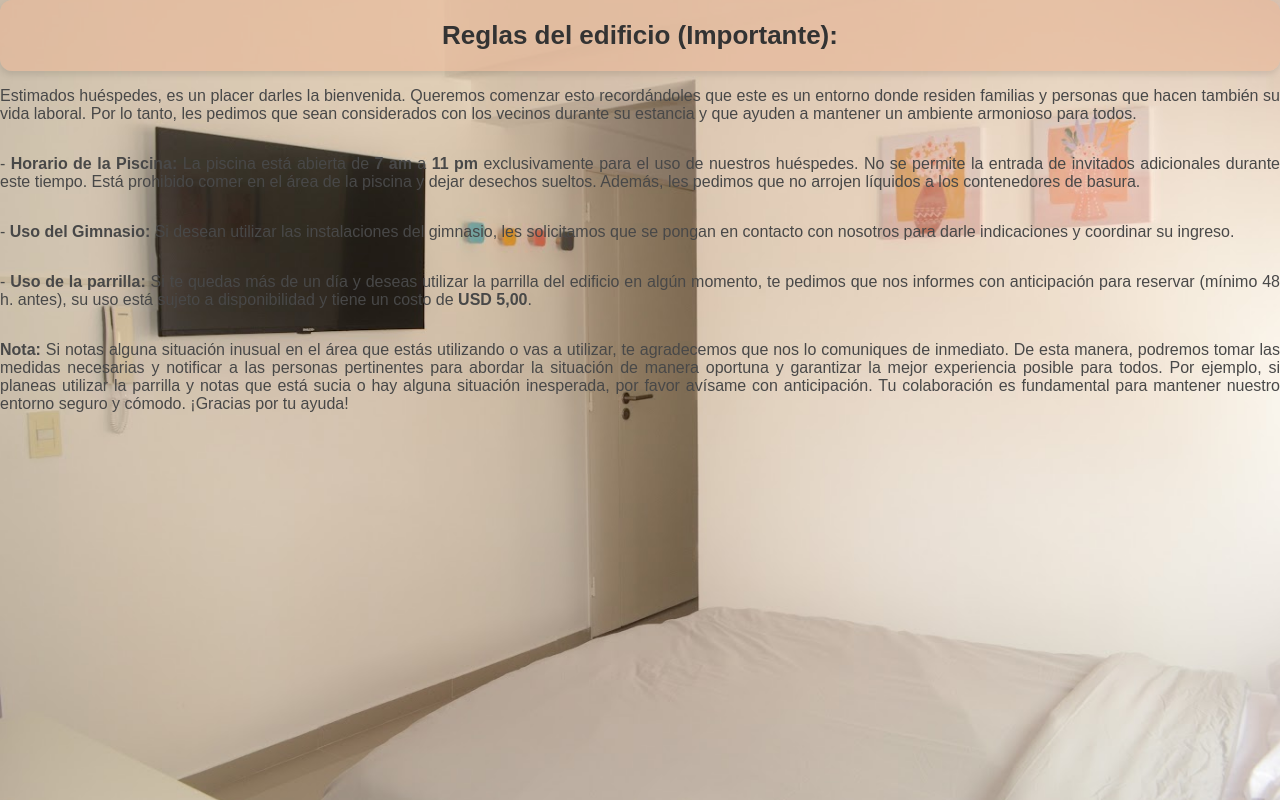
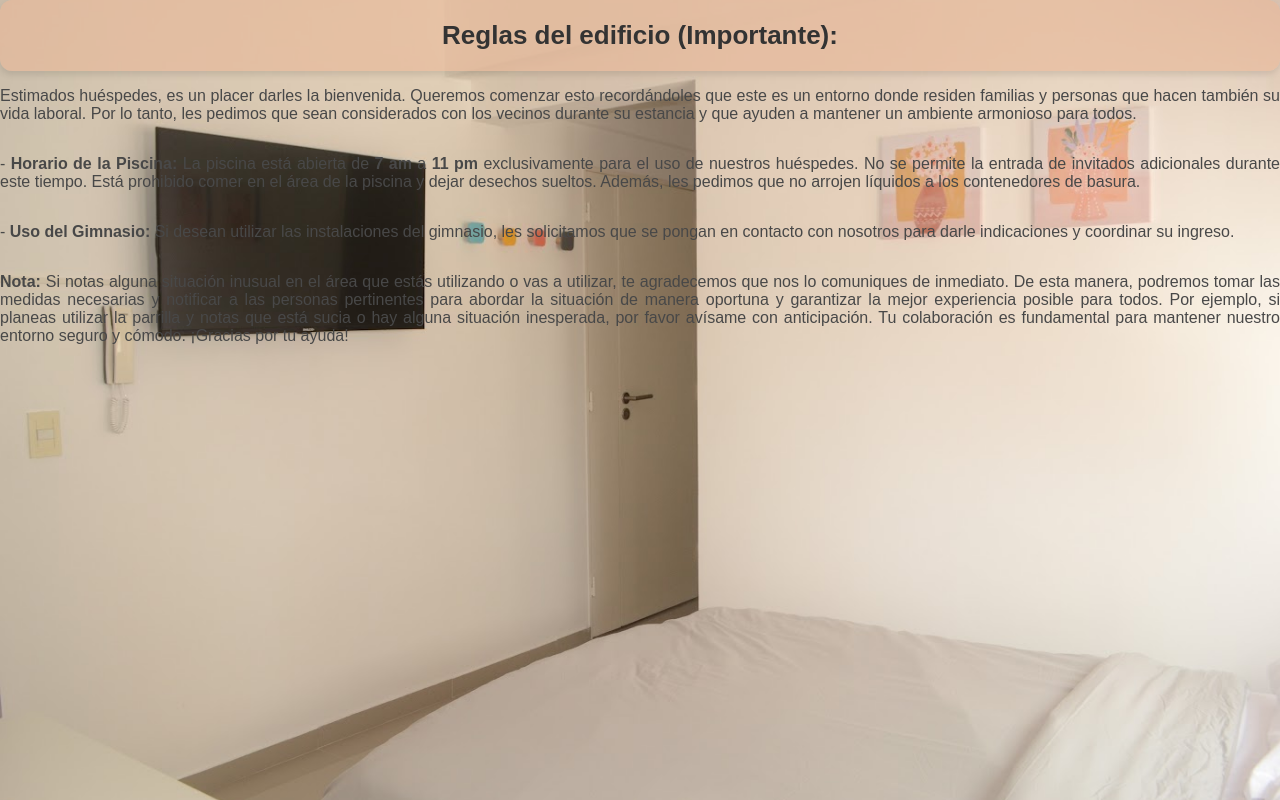
Before and after one commit to Joelordmath/airbees, a plain HTML site: page reglas.html in a window 1280 px wide. Drawn offline with Linux system fonts and the light colour scheme.

Commit message:
no grill

```diff
--- a/reglas.html
+++ b/reglas.html
@@ -14,7 +14,6 @@
 
     <p>- <strong>Horario de la Piscina:</strong> La piscina está abierta de <strong>7 am</strong> a <strong>11 pm</strong> exclusivamente para el uso de nuestros huéspedes. No se permite la entrada de invitados adicionales durante este tiempo. Está prohibido comer en el área de la piscina y dejar desechos sueltos. Además, les pedimos que no arrojen líquidos a los contenedores de basura.</p>
     <p>- <strong>Uso del Gimnasio:</strong> Si desean utilizar las instalaciones del gimnasio, les solicitamos que se pongan en contacto con nosotros para darle indicaciones y coordinar su ingreso.</p>
-    <p>- <strong>Uso de la parrilla:</strong> Si te quedas más de un día y deseas utilizar la parrilla del edificio en algún momento, te pedimos que nos informes con anticipación para reservar (mínimo 48 h. antes), su uso está sujeto a disponibilidad y tiene un costo de <strong>USD 5,00</strong>.</p>
 
     <p><strong>Nota:</strong> Si notas alguna situación inusual en el área que estás utilizando o vas a utilizar, te agradecemos que nos lo comuniques de inmediato. De esta manera, podremos tomar las medidas necesarias y notificar a las personas pertinentes para abordar la situación de manera oportuna y garantizar la mejor experiencia posible para todos. Por ejemplo, si planeas utilizar la parrilla y notas que está sucia o hay alguna situación inesperada, por favor avísame con anticipación. Tu colaboración es fundamental para mantener nuestro entorno seguro y cómodo. ¡Gracias por tu ayuda!</p>
 </body>
```
